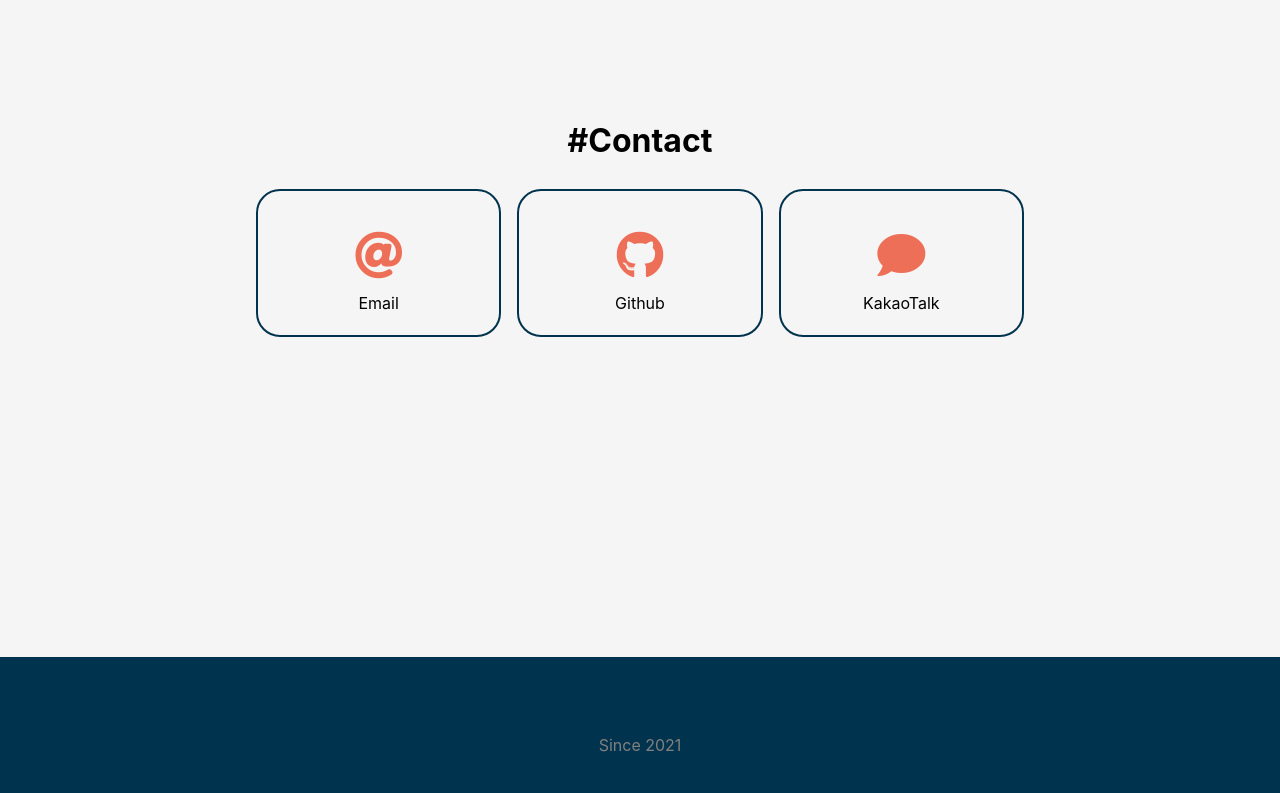
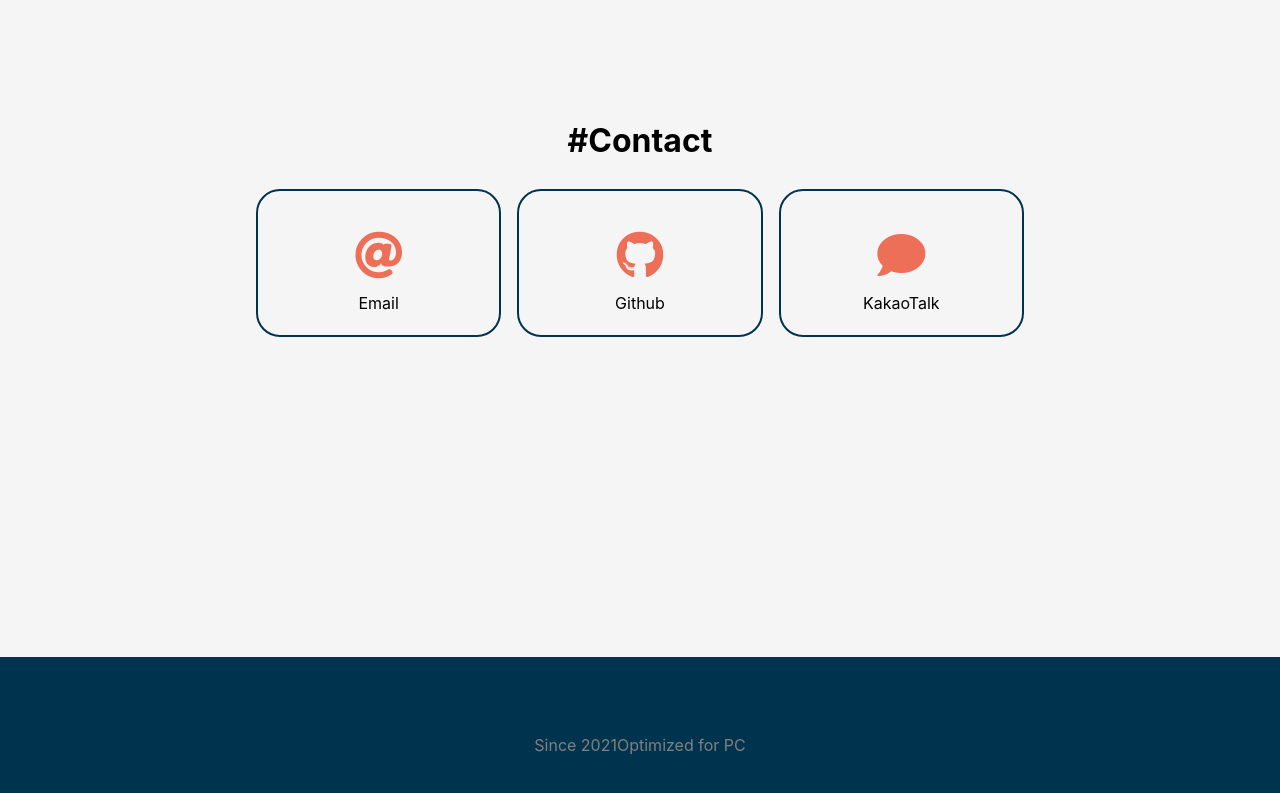
Before and after one commit to Joseph-Hwang-Playground/introduce_myself, a plain HTML site: page index.html in a window 1280 px wide. Shown: the part 5085-5878 px from the top of the page. Drawn offline with nearby package versions, Linux system fonts and the light colour scheme.

Commit message:
Update index.html

```diff
--- a/index.html
+++ b/index.html
@@ -503,6 +503,7 @@
 
       <footer>
         <span>Since 2021</span>
+        <span>Optimized for PC</span>
       </footer>
     </div>
 
```
